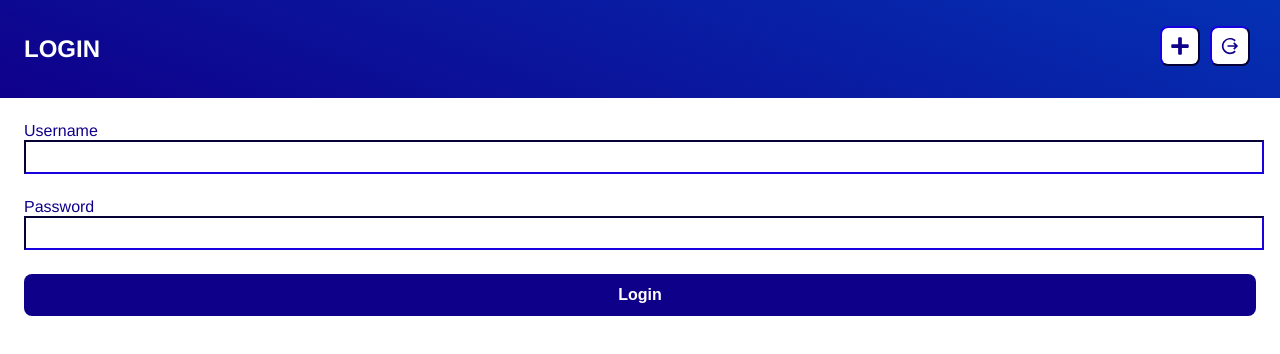
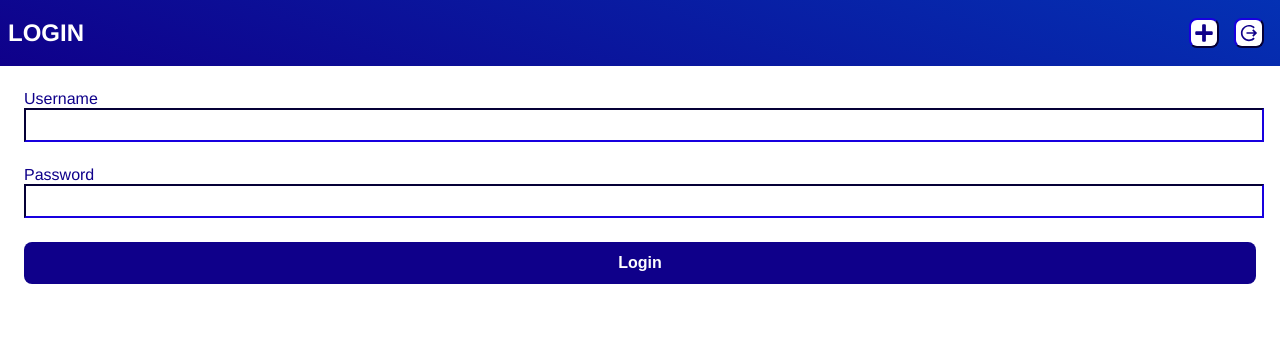
Before and after one commit to Reymann78/AllYourFavorites, a React (Create React App) app in the folder frontend/: page /login in a window 1280 px wide. Shown: the top 354 px of the page. Built offline with nearby package versions, Linux system fonts and the light colour scheme.

Commit message:
Change Styling

```diff
--- a/frontend/src/commons/Favorite.js
+++ b/frontend/src/commons/Favorite.js
@@ -43,7 +43,7 @@ export default function Favorite({ favorite, className }) {
 
 const FavoriteStyled = styled.section`
   padding: var(--size-s);
-  box-shadow: var(--blue-25);
+  box-shadow: 2px 2px 2px var(--blue-75);
   border: var(--blue-border);
   border-radius: var(--size-s);
   background: #eff8fb;
--- a/frontend/src/commons/Header.js
+++ b/frontend/src/commons/Header.js
@@ -27,7 +27,7 @@ const HeaderStyled = styled.header`
   text-transform: uppercase;
   font-size: var(--size-m);
   background: linear-gradient(20deg, var(--blue-main), var(--blue-75));
-  padding: var(--size-xxl);
+  padding: var(--size-s);
 `;
 
 const HeadingStyled = styled.h1`
--- a/frontend/src/commons/NavItem.js
+++ b/frontend/src/commons/NavItem.js
@@ -16,21 +16,21 @@ export default function NavItem(props) {
 }
 
 const NavItemStyled = styled.li`
-  width: calc(var(--nav-size) * 1);
+  width: calc(var(--nav-size) * 0.9);
   display: flex;
   align-items: center;
   justify-content: center;
+  padding-top: 10px;
 `;
 
 const IconButtonStyled = styled.button`
-  --button-size: calc(var(--nav-size) * 0.8);
+  --button-size: calc(var(--nav-size) * 0.6);
   width: var(--button-size);
   height: var(--button-size);
   background-color: var(--white);
   color: var(--blue-main);
   border-radius: var(--border-radius);
-  padding: 5px;
-  margin: 2px;
+  padding: 2px;
   display: flex;
   align-items: center;
   justify-content: center;
```
